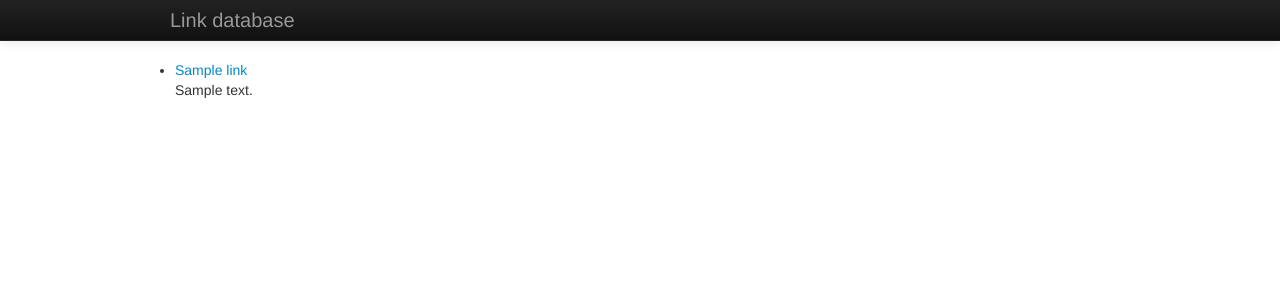
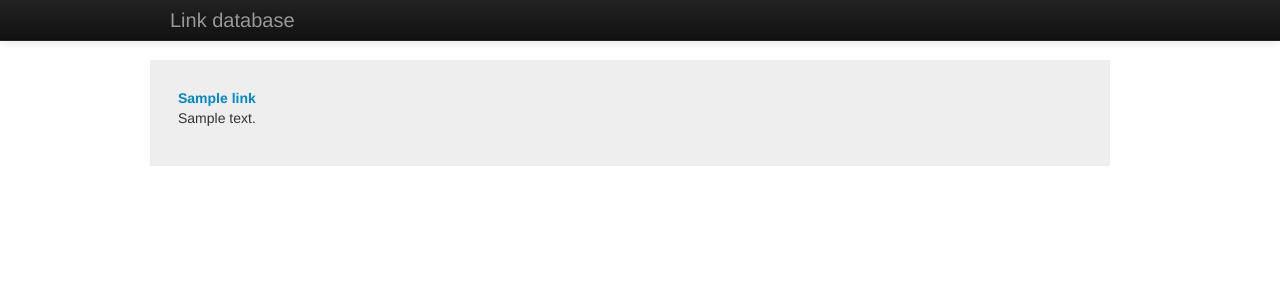
Before and after one commit to michaelmior/pylinks, a Django app: template pylinks/links/templates/links/links.htm in a window 1280 px wide. Shown: the top 301 px of the page. Run offline with Django 3.2, Linux system fonts and the light colour scheme; the template is opened without the code that fills it: most values are stand-ins (such as "Sample title", 1, 10 or a date in 2020); parts of the project's set-up code (start-up, migrations or seed data) failed here and were passed over; some libraries are stand-ins or nearby versions.

Commit message:
Tweak styling of link lists

```diff
--- /dev/null
+++ b/pylinks/links/less/links.less
@@ -0,0 +1,12 @@
+.link-list {
+    li {
+        background: #EEE;
+        list-style-type: none;
+        padding: 2em;
+        border-bottom:5px solid #FFF;
+
+        a {
+            font-weight: bold;
+        }
+    }
+}
--- /dev/null
+++ b/pylinks/links/static/css/links.css
@@ -0,0 +1 @@
+.link-list li{background:#EEE;list-style-type:none;padding:2em;border-bottom:5px solid #FFF;}.link-list li a{font-weight:bold;}
--- a/pylinks/links/templates/links/links.htm
+++ b/pylinks/links/templates/links/links.htm
@@ -2,16 +2,20 @@
 
 {% block content %}
 
-<ul class="link-list">
+<ul class="link-list unstyled">
   {% for link in links %}
     <li>
     <a href="{{ link.url }}">{{ link.title }}</a>
 
     {% if link.description %}
-      <div class="link-description">{{ link.description|linebreaks }}</div>
+      <div class="link-description">{{ link.description|truncatewords:"50"|linebreaks }}</div>
     {% endif %}
     </li>
   {% endfor %}
 </ul>
 
 {% endblock %}
+
+{% block styles %}
+<link rel="stylesheet" href="{{ STATIC_URL }}css/links.css">
+{% endblock %}
--- a/pylinks/main/templates/base.htm
+++ b/pylinks/main/templates/base.htm
@@ -10,6 +10,7 @@
   <head>
     <title>{% usemacro title %}</title>
     <link rel="stylesheet" href="{{ STATIC_URL }}css/styles.css">
+    {% block styles %}{% endblock %}
   </head>
   <body>
     <div class="navbar navbar-inverse navbar-fixed-top">
```
